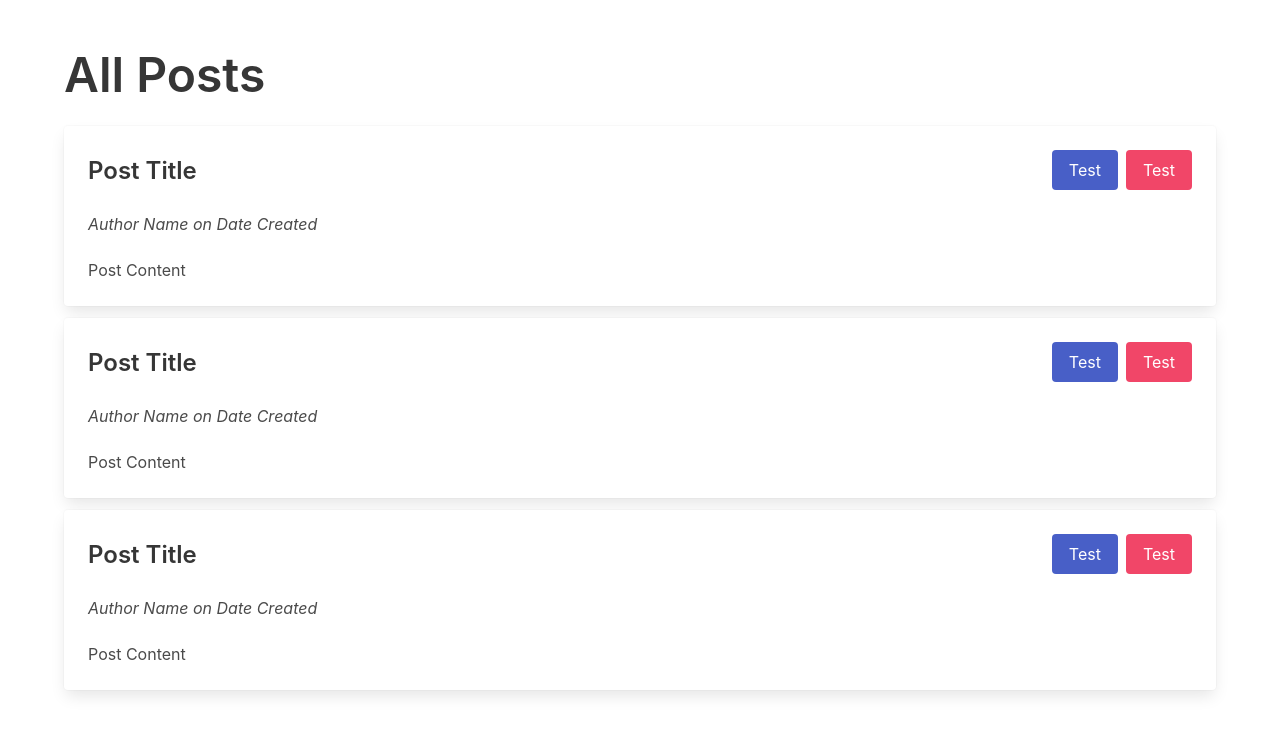
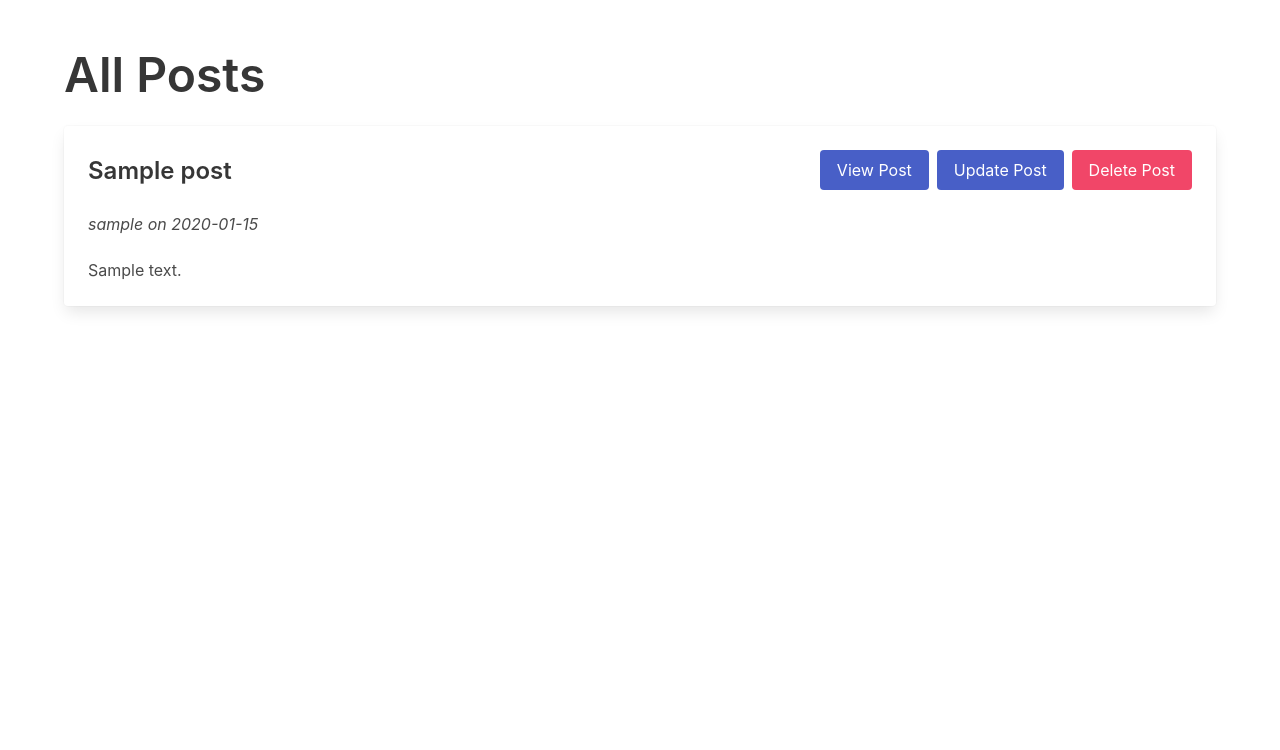
Before and after one commit to mss-hack-club/flask-blog, a Flask app: page /home in a window 1280 px wide. Shown: the part 56-806 px from the top of the page. After the commit the page ends 368 px from the top, so only its background shows below. Run offline with Flask 2, Linux system fonts and the light colour scheme; a user stored in the database is signed in; tables that the repository leaves empty hold one stand-in row (values such as "Sample post").

Commit message:
feat(template-logic): added template logic for home page

```diff
--- a/application/routes.py
+++ b/application/routes.py
@@ -11,7 +11,8 @@ from flask import flash, abort, request
 @app.route('/')
 @app.route('/home')
 def home():
-    return render_template('home.html', title="Home")
+    posts = Post.query.all()
+    return render_template('home.html', title="Home", posts=posts)
 
 
 @app.route('/login', methods=['GET', 'POST'])
@@ -106,10 +107,10 @@ def update_post(post_id):
     elif request.method == "GET":
         form.title.data = post.title
         form.content.data = post.content
-    return render_template('create_post.html', title="Update Post")
+    return render_template('create_post.html', title="Update Post", form=form)
 
 
-@app.route('/post/<int:post_id>/update', methods=['POST'])
+@app.route('/post/<int:post_id>/delete', methods=['GET', 'POST'])
 @login_required
 def delete_post(post_id):
     post = Post.query.get_or_404(post_id)
--- a/application/templates/home.html
+++ b/application/templates/home.html
@@ -1,5 +1,7 @@
 {% extends "layout.html" %} {% block content %}
 <h1 class="title is-1">All Posts</h1>
+{% if posts %}
+{% for post in posts %}
 <div class="card mb-3">
     <div class="card-content">
         <div class="level">
@@ -7,7 +9,7 @@
                 <div class="level-item">
                     <div>
                         <div class="title is-4">
-                            Post Title
+                            {{ post.title }}
                         </div>
                     </div>
                 </div>
@@ -15,76 +17,28 @@
             <div class="level-right">
                 <div class="level-item">
                     <div class="buttons">
-                        <a href="" class="button is-link">Test</a>
-                        <a href="" class="button is-danger">Test</a>
+                        <a href="{{ url_for('post', post_id=post.id) }}" class="button is-link">View Post</a>
+                        {% if post.author == current_user %}
+                        <a href="{{ url_for('update_post', post_id=post.id) }}" class="button is-link">Update Post</a>
+                        <a href="{{ url_for('delete_post', post_id=post.id) }}" class="button is-danger">Delete Post</a>
+                        {% endif %}
                     </div>
                 </div>
             </div>
         </div>
         <div class="subtitle is-6 is-italic">
-            Author Name on Date Created
+            {{ post.author.username }} on {{ post.date_posted.strftime('%Y-%m-%d') }}
         </div>
         <div class="content">
-            Post Content
+            {{ post.content }}
         </div>
     </div>
 </div>
-<div class="card mb-3">
-    <div class="card-content">
-        <div class="level">
-            <div class="level-left">
-                <div class="level-item">
-                    <div>
-                        <div class="title is-4">
-                            Post Title
-                        </div>
-                    </div>
-                </div>
-            </div>
-            <div class="level-right">
-                <div class="level-item">
-                    <div class="buttons">
-                        <a href="" class="button is-link">Test</a>
-                        <a href="" class="button is-danger">Test</a>
-                    </div>
-                </div>
-            </div>
-        </div>
-        <div class="subtitle is-6 is-italic">
-            Author Name on Date Created
-        </div>
-        <div class="content">
-            Post Content
-        </div>
-    </div>
+{% endfor %}
+{% else %}
+<div class="has-text-centered">
+    <div class="title">No posts yet.</div>
+    <div class="subtitle">You can create a post by clicking on the 'New Post' button in the navbar.</div>
 </div>
-<div class="card mb-3">
-    <div class="card-content">
-        <div class="level">
-            <div class="level-left">
-                <div class="level-item">
-                    <div>
-                        <div class="title is-4">
-                            Post Title
-                        </div>
-                    </div>
-                </div>
-            </div>
-            <div class="level-right">
-                <div class="level-item">
-                    <div class="buttons">
-                        <a href="" class="button is-link">Test</a>
-                        <a href="" class="button is-danger">Test</a>
-                    </div>
-                </div>
-            </div>
-        </div>
-        <div class="subtitle is-6 is-italic">
-            Author Name on Date Created
-        </div>
-        <div class="content">
-            Post Content
-        </div>
-    </div>
-</div>
+{% endif %}
 {% endblock content %}
```
